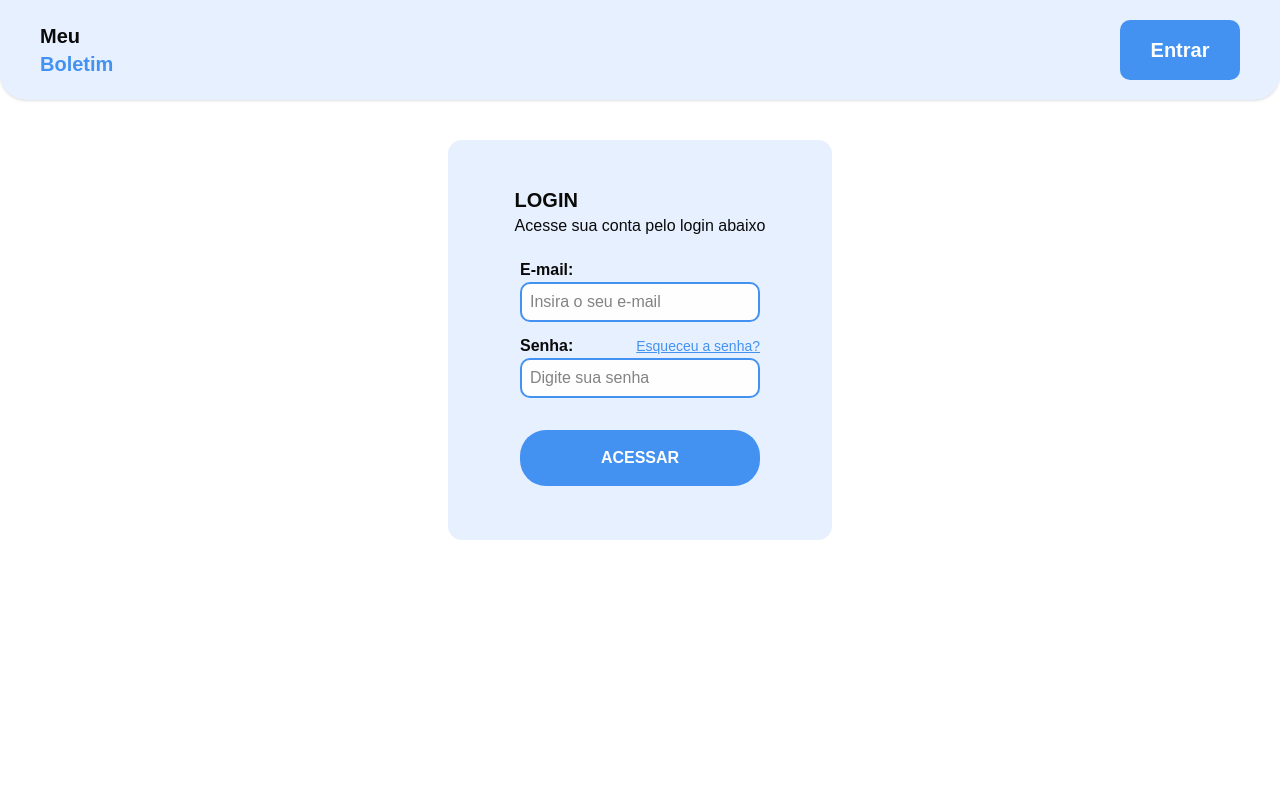
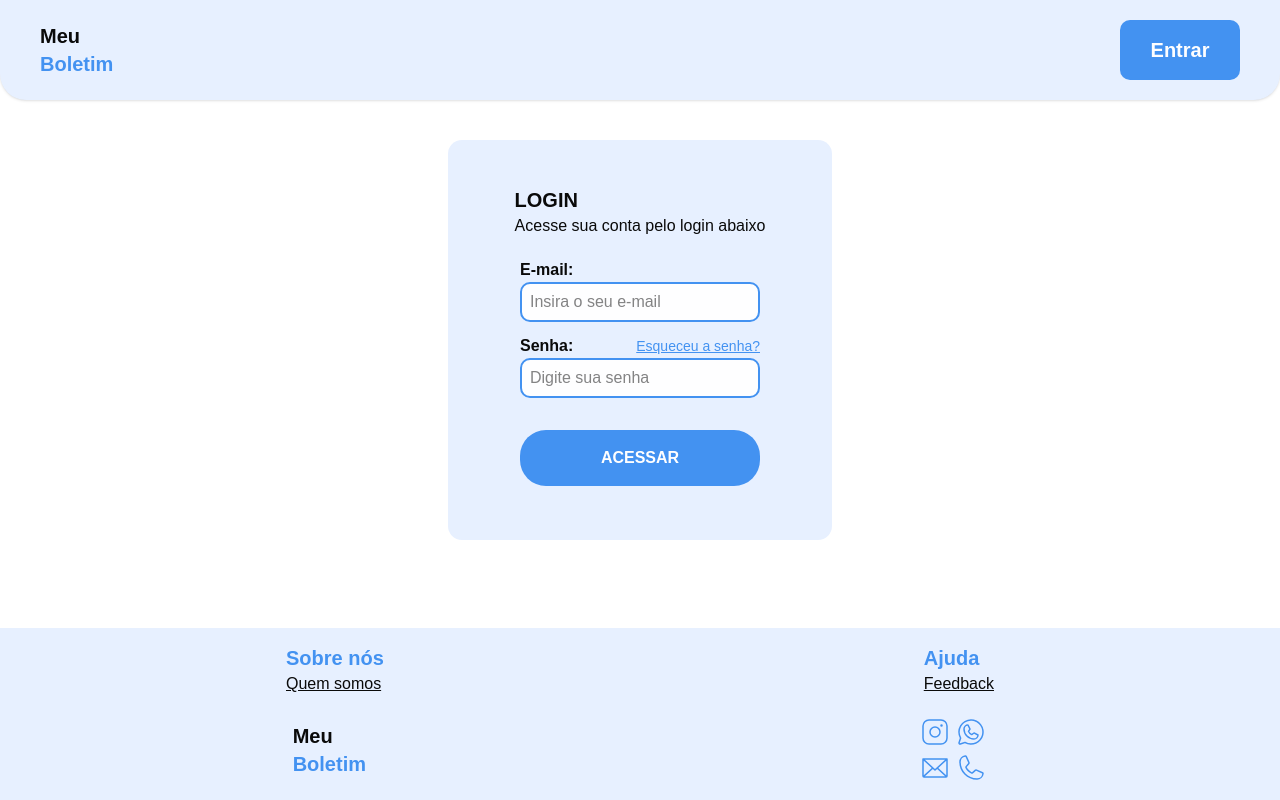
Before and after one commit to Gleison-dev/meuBoletimFrontend, a React (Vite) app: page /login in a window 1280 px wide. Built offline with nearby package versions, Linux system fonts and the light colour scheme.

Commit message:
feat: Footer finishde.

```diff
--- a/src/App.jsx
+++ b/src/App.jsx
@@ -13,7 +13,9 @@ import Footer from "./components/Footer/footer";
 export default function App() {
   return (
     <>
+      <div className="flex flex-col min-h-screen">
         <Header />
+        <main className="flex-1">
           <Routes>
             <Route element={<PublicRoute />}>
               <Route path="/" element={<Home />}></Route>
@@ -32,7 +34,9 @@ export default function App() {
               <Route path="/profile" element={<Profile />}></Route>
             </Route>
           </Routes>
+        </main>
         <Footer />
+      </div>
     </>
   );
 }
--- a/src/components/Footer/footer.jsx
+++ b/src/components/Footer/footer.jsx
@@ -1,7 +1,49 @@
+import icon_instagram from "../../assets/icon_instagram.svg";
+import icon_whatsapp from "../../assets/icon_whatsapp.svg";
+import icon_email from "../../assets/icon_email.svg";
+import icon_phone from "../../assets/icon_phone.svg";
+
 export default function Footer() {
   return (
     <>
-      <footer></footer>
+      <footer className="flex justify-center items-center mt-5">
+        <div className="w-screen p-4 bg-azul-claro">
+          <div className="flex justify-around items-center">
+            <div>
+              <h1 className="text-xl">
+                <strong className="text-azul">Sobre nós</strong>
+              </h1>
+              <ul>
+                <li className="underline">Quem somos</li>
+              </ul>
+            </div>
+            <div>
+              <h1 className="text-xl">
+                <strong className="text-azul">Ajuda</strong>
+              </h1>
+              <ul>
+                <li className="underline">Feedback</li>
+              </ul>
+            </div>
+          </div>
+          <div className="flex justify-around items-center mt-5">
+            <div>
+              <h1 className="text-xl">
+                <span className="font-semibold">Meu</span> <br />{" "}
+                <span className="text-azul">
+                  <strong>Boletim</strong>
+                </span>
+              </h1>
+            </div>
+            <div className="grid grid-cols-2 gap-1">
+              <img src={icon_instagram} alt="Ícone do instagram" />
+              <img src={icon_whatsapp} alt="Ícone do whatsapp" />
+              <img src={icon_email} alt="Ícone de e-mail" />
+              <img src={icon_phone} alt="Ícone de telefone" />
+            </div>
+          </div>
+        </div>
+      </footer>
     </>
   );
 }
```
Lines whose indentation alone changed are shown as unchanged.
